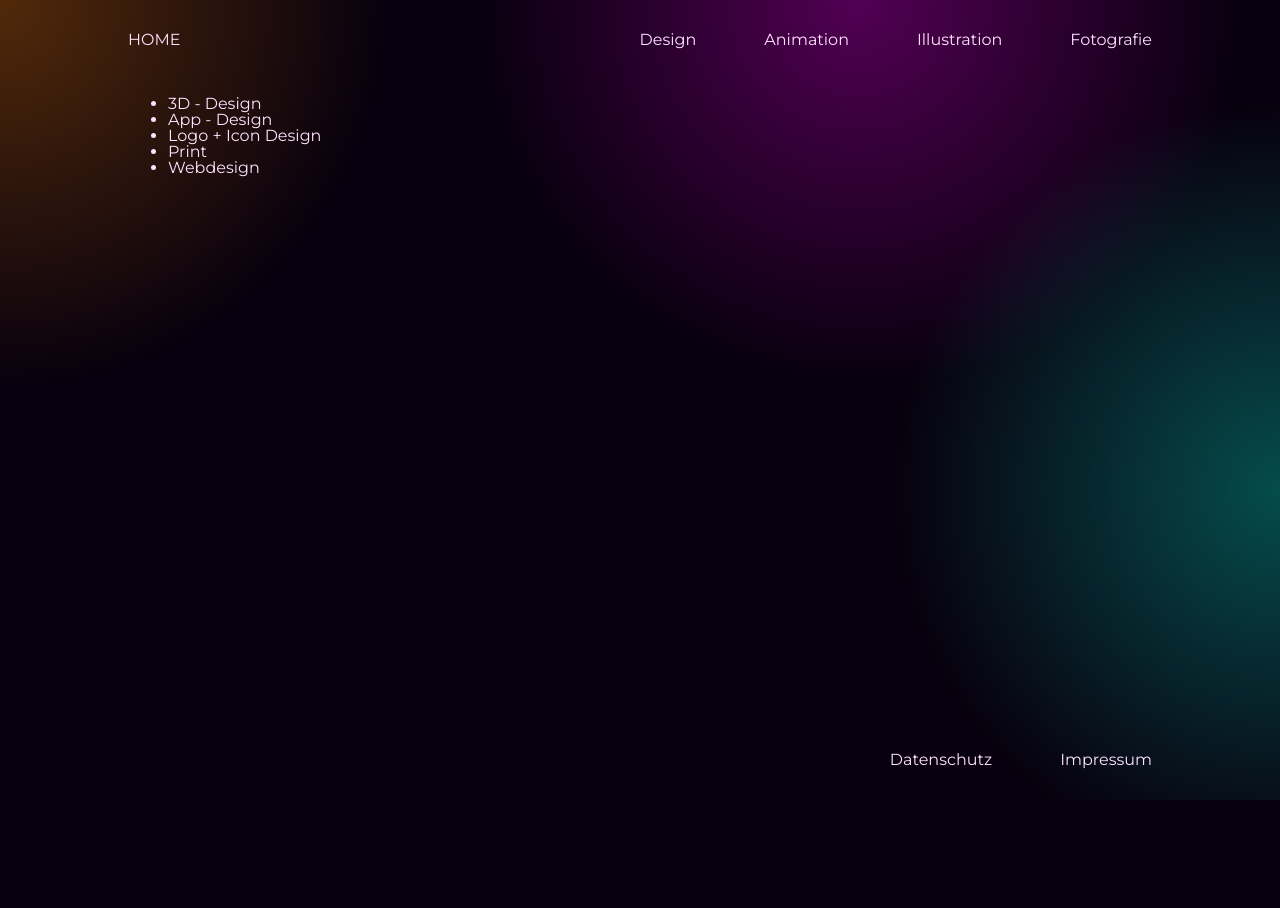
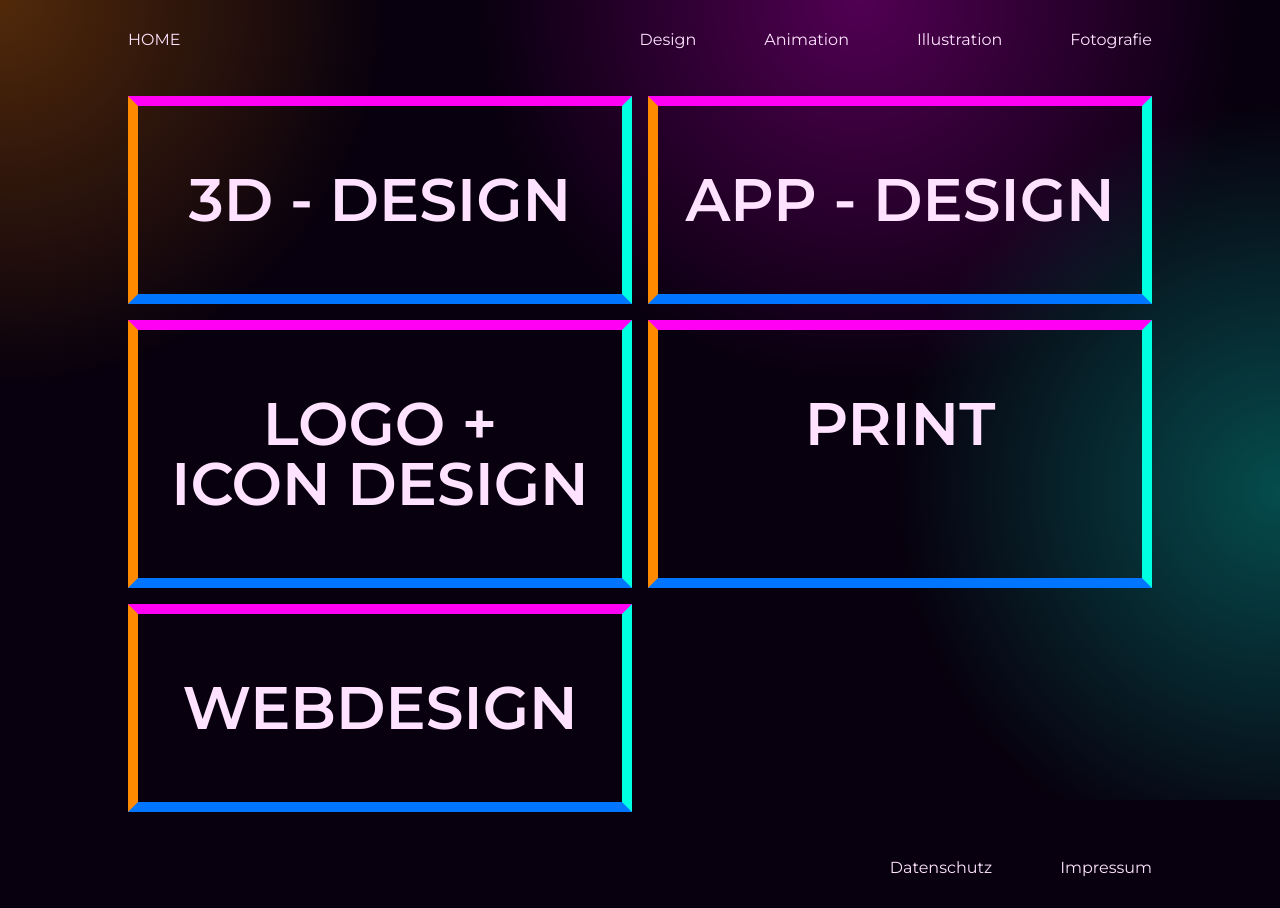
Before and after one commit to justDabuK/lilia-gilevich, an Astro site: page /design in a window 1280 px wide. Before the commit the page ends 800 px from the top, so only its background shows below. Built offline with nearby package versions, Linux system fonts and the light colour scheme; Astro itself is replaced by a stand-in of ours.

Commit message:
feat: basic look

```diff
--- a/src/components/CategoryList.astro
+++ b/src/components/CategoryList.astro
@@ -9,6 +9,49 @@ type Props = {
 
 const { categoryList } = Astro.props;
 ---
+
 <ul>
-    {categoryList.map((category) => (<li><a href={category.url}>{category.title}</a></li>))}
+    {categoryList.map((category) => (<li><a href={category.url}>{category.title.toUpperCase()}</a></li>))}
 </ul>
+
+<style>
+    ul {
+        list-style-type: none;
+        padding: 0;
+        display: grid;
+        grid-template-columns: repeat(2, 1fr);
+        gap: var(--size-16);
+
+        li {
+            font-weight: 600;
+            font-size: var(--font-size-60);
+            padding: var(--size-64) 0;
+            border-top: 10px solid #FF00F5;
+            border-right: 10px solid #00FFE0;
+            border-bottom: 10px solid #0075FF;
+            border-left: 10px solid #FF8A00;
+            text-align: center;
+
+            &:hover {
+                background-color: oklch(89.57% 0.16288831736553747 179.6632178677616 / 10%)
+            }
+
+            &:active {
+                background-color: oklch(89.57% 0.16288831736553747 179.6632178677616 / 50%)
+            }
+
+            a {
+                transition: none;
+                &:hover {
+                    border-bottom: none;
+                }
+
+                &:active {
+                    color: var(--text-color);
+                    border-bottom: none;
+                }
+            }
+        }
+    }
+
+</style>
```
